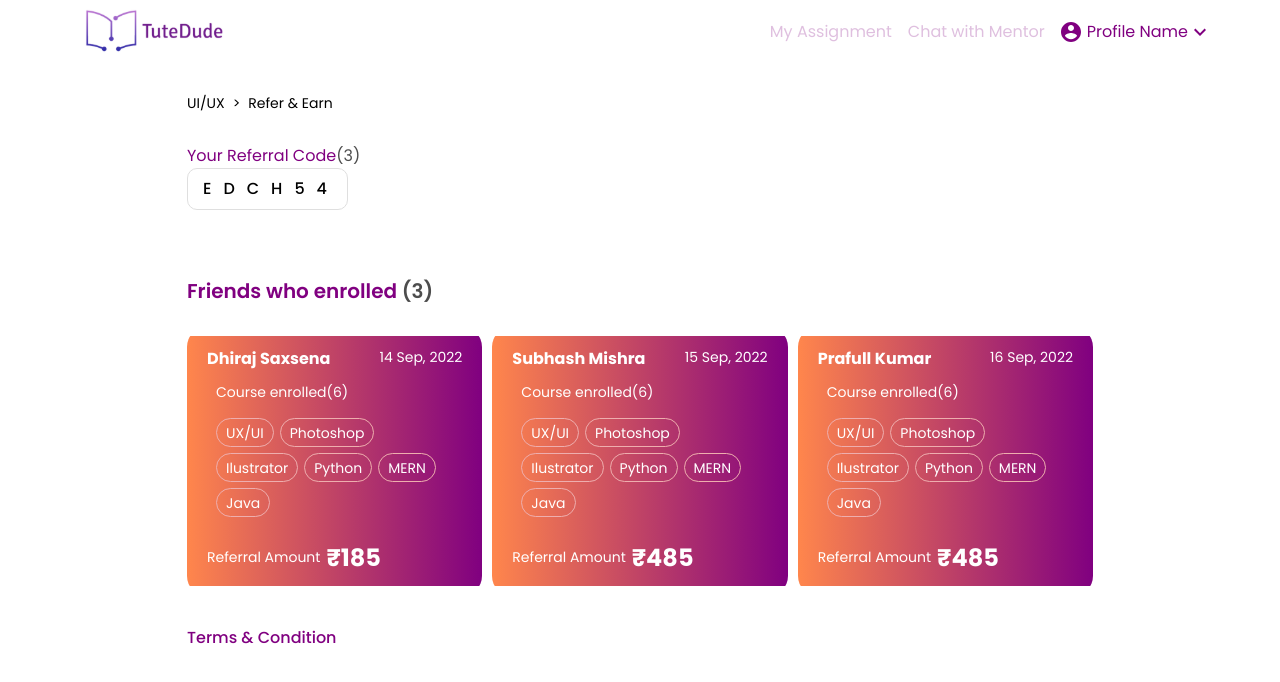
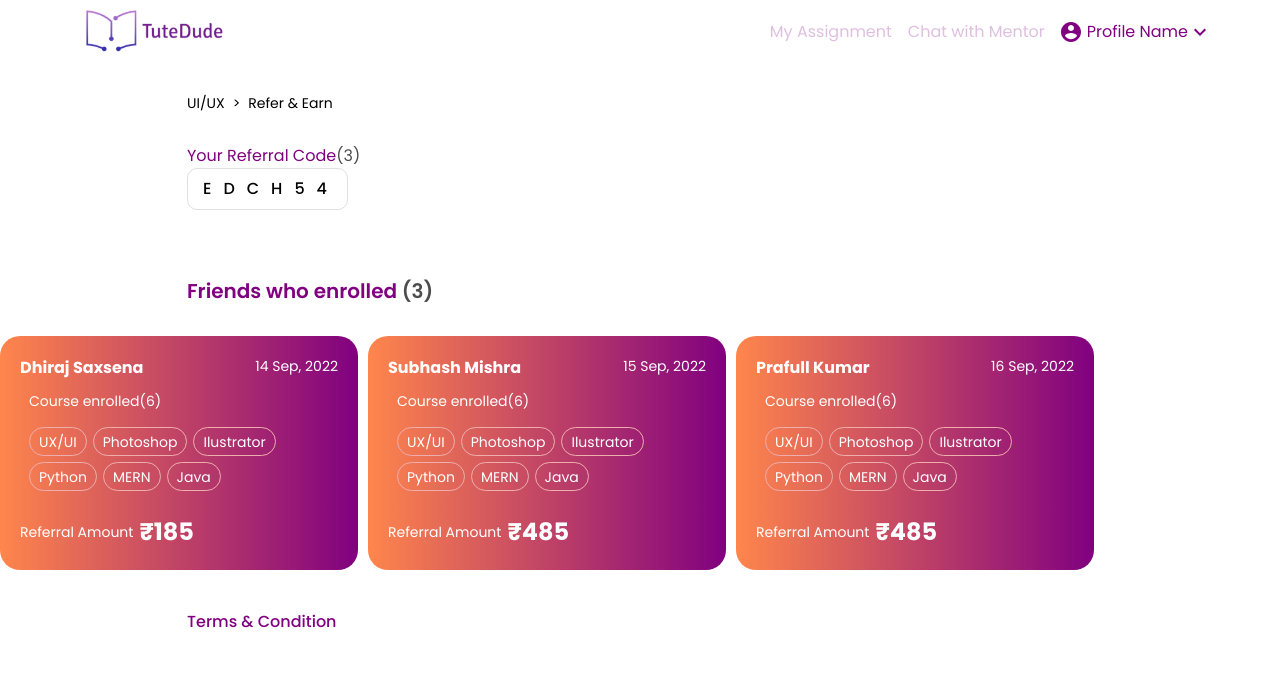
Before and after one commit to khulalit/tutDudeAssignment, a Next.js app: page /enroled-friends in a window 1280 px wide. Shown: the top 682 px of the page. Built offline with nearby package versions, Linux system fonts and the light colour scheme.

Commit message:
Update page.js

```diff
--- a/app/enroled-friends/page.js
+++ b/app/enroled-friends/page.js
@@ -29,7 +29,7 @@ export default function page() {
       <div className='px-[30px] lg:px-[187px]'>
         <h3 className='text-[20px] text-[--main-color] font-[600]'>Friends who enrolled <span className='text-[--gray]'>(3)</span></h3>
       </div>
-      <section className='scrollbar lg:mx-[187px] lg:h-[250px] overflow-x-scroll mt-[30px] gap-[10px] flex items-center mobile-view'>
+      <section className='scrollbar onlyDesktop verflow-x-scroll mt-[30px] gap-[10px] flex items-center mobile-view'>
         <Card name="Dhiraj Saxsena" date="14 Sep, 2022" amount="185"/>
         <Card name="Subhash Mishra" date="15 Sep, 2022" amount="485"/>
         <Card name="Prafull Kumar" date="16 Sep, 2022" amount="485"/>
```
